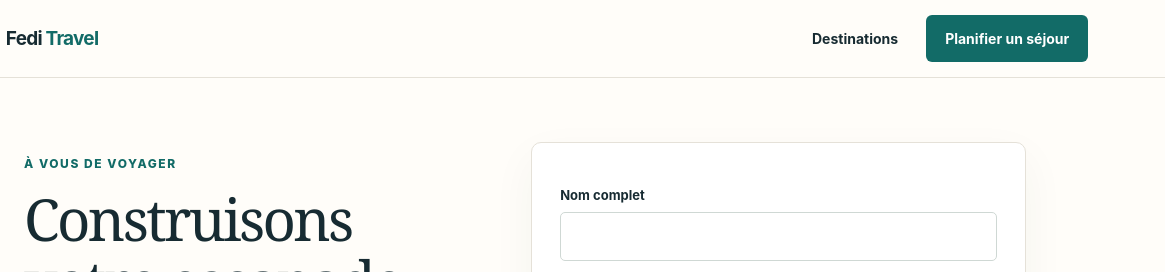
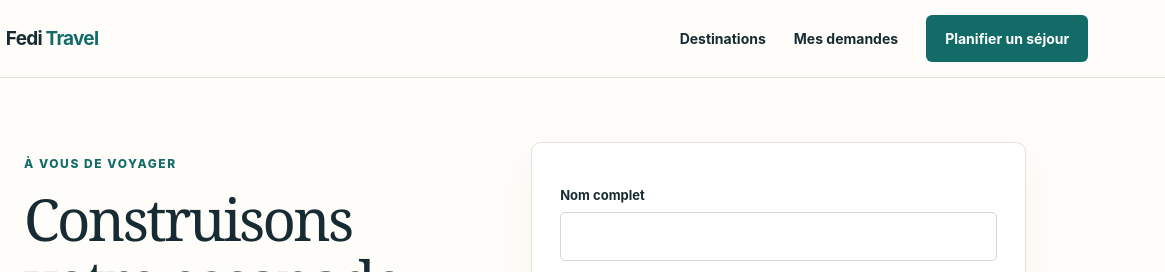
Before and after one commit to sellamifedi71-cyber/tpetude, a plain HTML site: page sejour.html in a window 1280 px wide. Shown: the top 272 px of the page, 115-1280 px from the left. Drawn offline with Linux system fonts and the light colour scheme.

Commit message:
Add trip-request history navigation

```diff
--- a/sejour.html
+++ b/sejour.html
@@ -1,6 +1,6 @@
 <!doctype html>
 <html lang="fr"><head><meta charset="utf-8"><meta name="viewport" content="width=device-width, initial-scale=1"><title>Planifier un séjour — Fedi Travel</title><link rel="stylesheet" href="mesStyles.css"><script src="mescontroles.js" defer></script></head>
-<body><header class="site-header"><a class="brand" href="index.html"><span class="brand-mark">F</span><span>Fedi <b>Travel</b></span></a><nav aria-label="Navigation principale"><a href="destination.html">Destinations</a><a href="sejour.html" class="nav-cta" aria-current="page">Planifier un séjour</a></nav></header>
+<body><header class="site-header"><a class="brand" href="index.html"><span class="brand-mark">F</span><span>Fedi <b>Travel</b></span></a><nav aria-label="Navigation principale"><a href="destination.html">Destinations</a><a href="demandes.html">Mes demandes</a><a href="sejour.html" class="nav-cta" aria-current="page">Planifier un séjour</a></nav></header>
 <main class="page-main booking-layout"><section><p class="eyebrow">À vous de voyager</p><h1>Construisons votre escapade.</h1><p class="lead">Choisissez votre destination et vos dates. Une estimation indicative sera calculée automatiquement.</p><div class="notice"><strong>Démo étudiante :</strong> cette version fonctionne sans serveur. Votre demande reste dans ce navigateur et n’est ni envoyée ni réservée auprès d’un prestataire. N’entrez aucune donnée bancaire.</div></section>
 <form id="booking-form" class="booking-form">
 <label for="name">Nom complet</label><input id="name" name="name" autocomplete="name" required minlength="2" maxlength="80">
```
